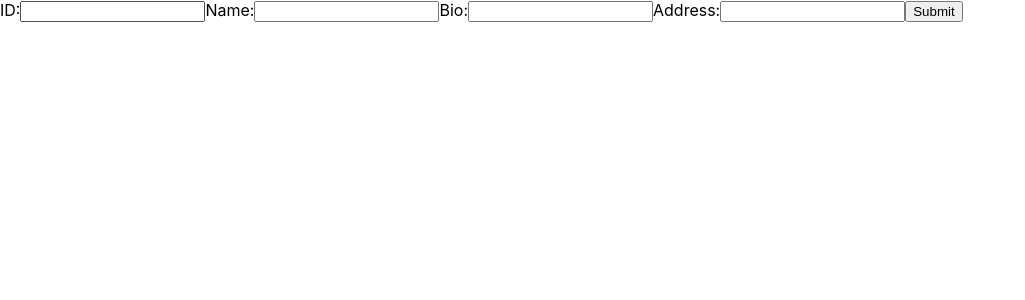
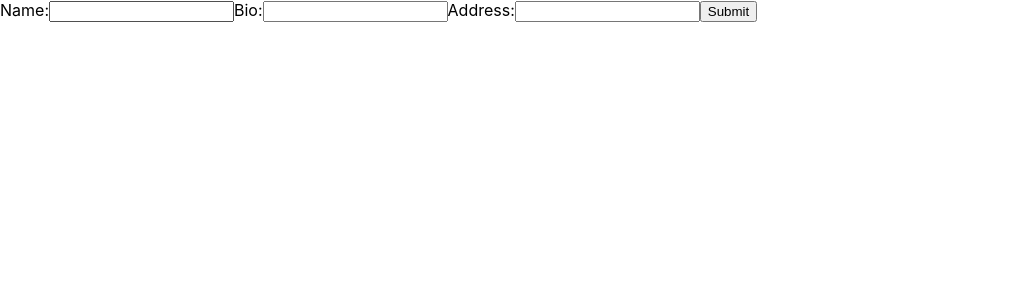
Before and after one commit to MahdiurRahman/campus-manager-frontend, a React (Create React App) app in the folder crud-app/: page /campusAddForm in a window 1280 px wide. Shown: the top 300 px of the page, without its empty margins (0-1025 px from the left). Built offline with nearby package versions, Linux system fonts and the light colour scheme.

Commit message:
udheiuwhd

```diff
--- a/crud-app/src/components/CampusAddForm.js
+++ b/crud-app/src/components/CampusAddForm.js
@@ -17,7 +17,7 @@ class CampusAddForm extends React.Component {
 		e.preventDefault();
 
 		let campus = {
-			id: e.target.elements.id.value,
+			id: this.props.campuses.length.toString(),
 			name: e.target.elements.name.value,
 			bio: e.target.elements.bio.value,
 			address: e.target.elements.address.value,
@@ -31,10 +31,6 @@ class CampusAddForm extends React.Component {
 		if (!this.state.redirect) {
 			return (
 				<form onSubmit={this.addCampus}>
-				  <label>
-					ID:
-					<input type="text" name="id" />
-				  </label>
 				  <label>
 					Name:
 					<input type="text" name="name" />
@@ -58,8 +54,11 @@ class CampusAddForm extends React.Component {
 	}
 }
 
-const getStateToProps = (State) => {
-	return {};
+const getStateToProps = state => {
+	console.log(state)
+	return {
+		campuses: state.campuses
+	};
 }
 
 export default connect(getStateToProps, {addCampus: addCampus})(CampusAddForm);
--- a/crud-app/src/components/StudentCard.js
+++ b/crud-app/src/components/StudentCard.js
@@ -14,10 +14,12 @@ class StudentCard extends Component{
 					<div className="studentName">
 						{this.props.name}
 					</div>
+				</Link>
 				<div className="campusName">
 					{this.props.getCampusName(this.props.campusId)}
 				</div>
-				</Link>
+
+
 			</div>
 		);
 	}
```
Lines whose indentation alone changed are shown as unchanged.
